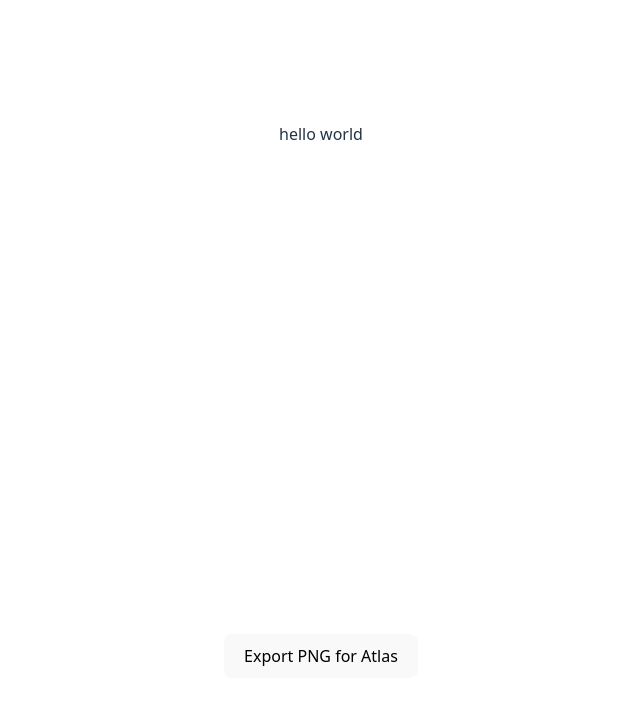
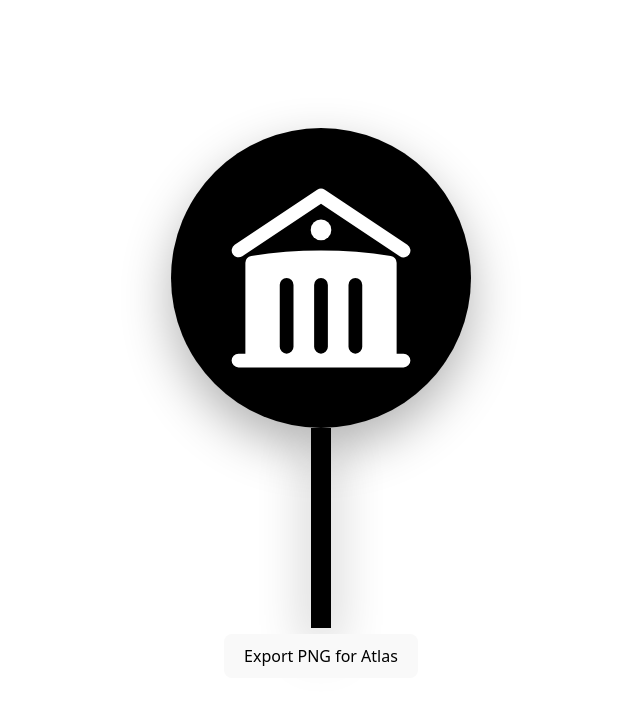
Before and after one commit to nverjinski/iconic, a React (Vite) app: page / in a window 1280 px wide. Shown: the top 704 px of the page, without its empty margins (319-959 px from the left). Built offline with nearby package versions, Linux system fonts and the light colour scheme.

Commit message:
feat: added base component for a map pin

```diff
--- a/src/IconComponent/IconComponent.jsx
+++ b/src/IconComponent/IconComponent.jsx
@@ -1,4 +1,61 @@
+import styled from "styled-components";
+import { BuildingLibraryIcon } from "@heroicons/react/24/solid";
+
+// This wrapper creates the 512x512 canvas for the image export.
+const DownloadWrapper = styled.div`
+  width: 512px;
+  height: 512px;
+  display: flex;
+  justify-content: center;
+  align-items: center;
+`;
+
+const MarkerContainer = styled.div`
+  display: flex;
+  flex-direction: column;
+  align-items: center;
+`;
+
+const Pill = styled.div`
+  padding: 30px; /* 3px * 10 */
+  background-color: #000000;
+  border-radius: 50%;
+  color: #ffffff;
+  box-shadow: 0 20px 50px rgba(0, 0, 0, 0.3); /* (2px, 5px) * 10 */
+  display: flex;
+  align-items: center;
+  justify-content: center;
+  z-index: 1;
+  min-height: 240px; /* 24px * 10 */
+  min-width: 240px; /* 24px * 10 */
+`;
+
+const PinLine = styled.div`
+  width: 20px; /* 2px * 10 */
+  height: 200px; /* 20px * 10 */
+  background-color: #000000;
+  box-shadow: 0 20px 50px rgba(0, 0, 0, 0.3); /* (2px, 5px) * 10 */
+`;
+
+const IconWrapper = styled.div`
+  width: 220px; /* 22px * 10 */
+  height: 220px; /* 22px * 10 */
+  color: #ffffff;
+`;
+
 const IconComponent = () => {
-  return <div>hello world</div>;
+  return (
+    <DownloadWrapper>
+      <MarkerContainer>
+        <Pill>
+          <IconWrapper>
+            <BuildingLibraryIcon />
+          </IconWrapper>
+        </Pill>
+        <PinLine />
+      </MarkerContainer>
+    </DownloadWrapper>
+  );
 };
+
 export default IconComponent;
--- a/src/components/IconExporter.jsx
+++ b/src/components/IconExporter.jsx
@@ -29,7 +29,11 @@ const IconExporter = () => {
     <>
       <div
         ref={iconRef}
-        style={{ width: size, height: size, background: "transparent" }}
+        style={{
+          width: size,
+          height: size,
+          background: "transparent",
+        }}
       >
         <IconComponent />
       </div>
```
